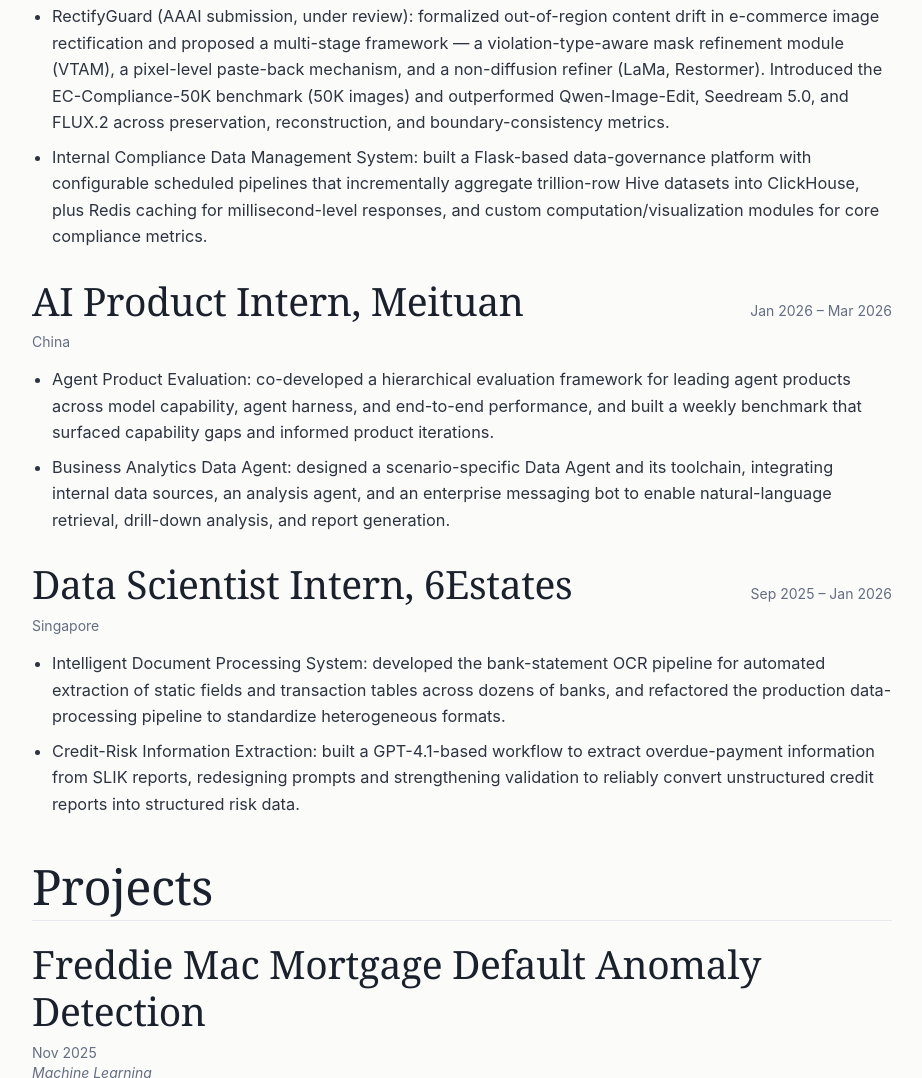
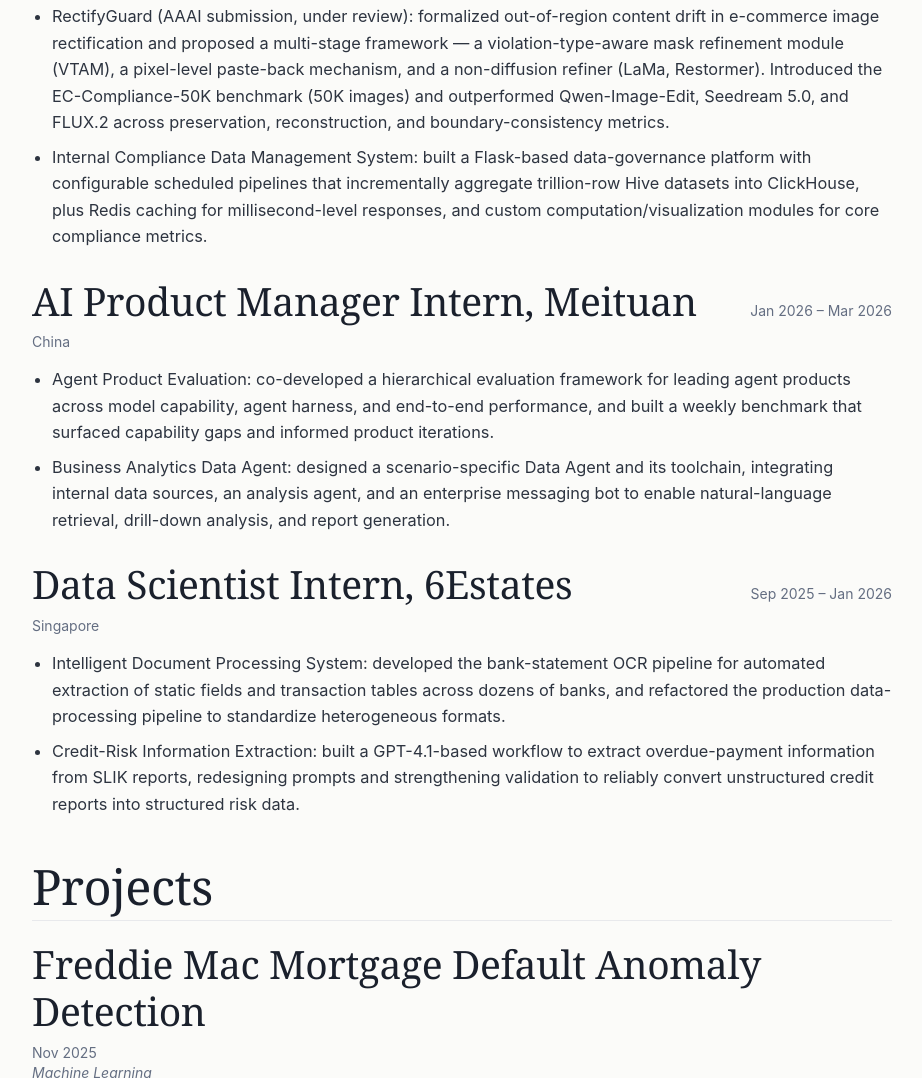
Before and after one commit to lijinxuan1101/personal_website, an Astro site: page /about in a window 1280 px wide. Shown: the part 791-1869 px from the top of the page, without its empty margins (178-1100 px from the left). Built offline with nearby package versions, Linux system fonts and the light colour scheme; Astro itself is replaced by a stand-in of ours.

Commit message:
Change Meituan role to AI Product Manager Intern
Co-Authored-By: Claude Opus 4.8 (1M context) <noreply@anthropic.com>

```diff
--- a/src/pages/about.astro
+++ b/src/pages/about.astro
@@ -38,7 +38,7 @@ const experience = [
 	{
 		org: 'Meituan',
 		place: 'China',
-		role: 'AI Product Intern',
+		role: 'AI Product Manager Intern',
 		dates: 'Jan 2026 – Mar 2026',
 		points: [
 			'Agent Product Evaluation: co-developed a hierarchical evaluation framework for leading agent products across model capability, agent harness, and end-to-end performance, and built a weekly benchmark that surfaced capability gaps and informed product iterations.',
--- a/src/pages/index.astro
+++ b/src/pages/index.astro
@@ -35,7 +35,7 @@ const experience = [
 	{
 		org: 'Meituan',
 		place: 'China',
-		role: 'AI Product Intern',
+		role: 'AI Product Manager Intern',
 		dates: 'Jan 2026 – Mar 2026',
 		points: [
 			'Agent Product Evaluation: co-developed a hierarchical evaluation framework for leading agent products across model capability, agent harness, and end-to-end performance, and built a weekly benchmark that surfaced capability gaps and informed product iterations.',
```
